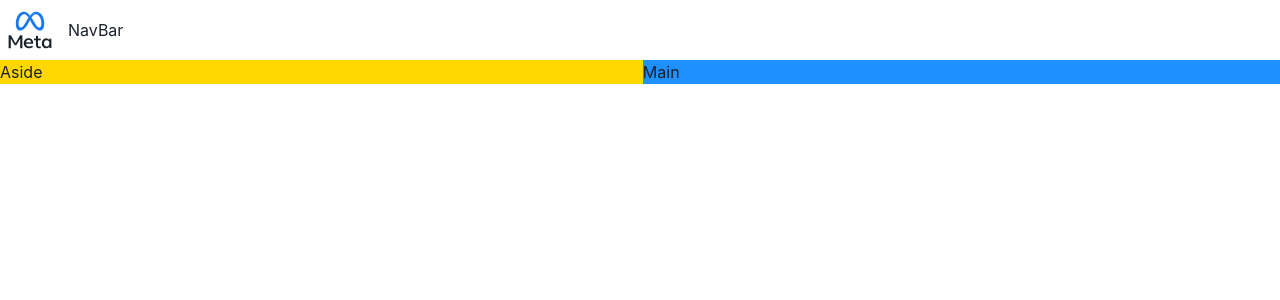
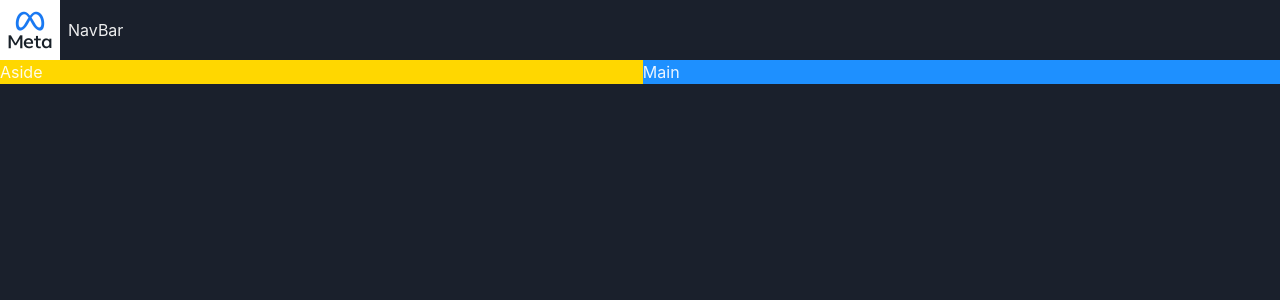
Before and after one commit to hasanashik/react-game-hub, a React (Vite) app: page / in a window 1280 px wide. Shown: the top 300 px of the page. Built offline with nearby package versions, Linux system fonts and the light colour scheme.

Commit message:
implement dark mode

```diff
--- a/src/main.tsx
+++ b/src/main.tsx
@@ -1,12 +1,15 @@
 import React from "react";
 import ReactDOM from "react-dom/client";
-import { ChakraProvider } from "@chakra-ui/react";
+import { ChakraProvider, ColorModeScript } from "@chakra-ui/react";
 import App from "./App";
 import "./index.css";
-
+import theme from "./theme";
 ReactDOM.createRoot(document.getElementById("root") as HTMLElement).render(
   <React.StrictMode>
-    <ChakraProvider>
+    <ChakraProvider theme={theme}>
+      <ColorModeScript
+        initialColorMode={theme.config.initialColorMode}
+      ></ColorModeScript>
       <App />
     </ChakraProvider>
   </React.StrictMode>
--- /dev/null
+++ b/src/theme.ts
@@ -0,0 +1,7 @@
+import { extendTheme, ThemeConfig } from "@chakra-ui/react";
+
+const config: ThemeConfig = {
+    initialColorMode: 'dark'
+};
+const theme = extendTheme({config});
+export default theme;
```
